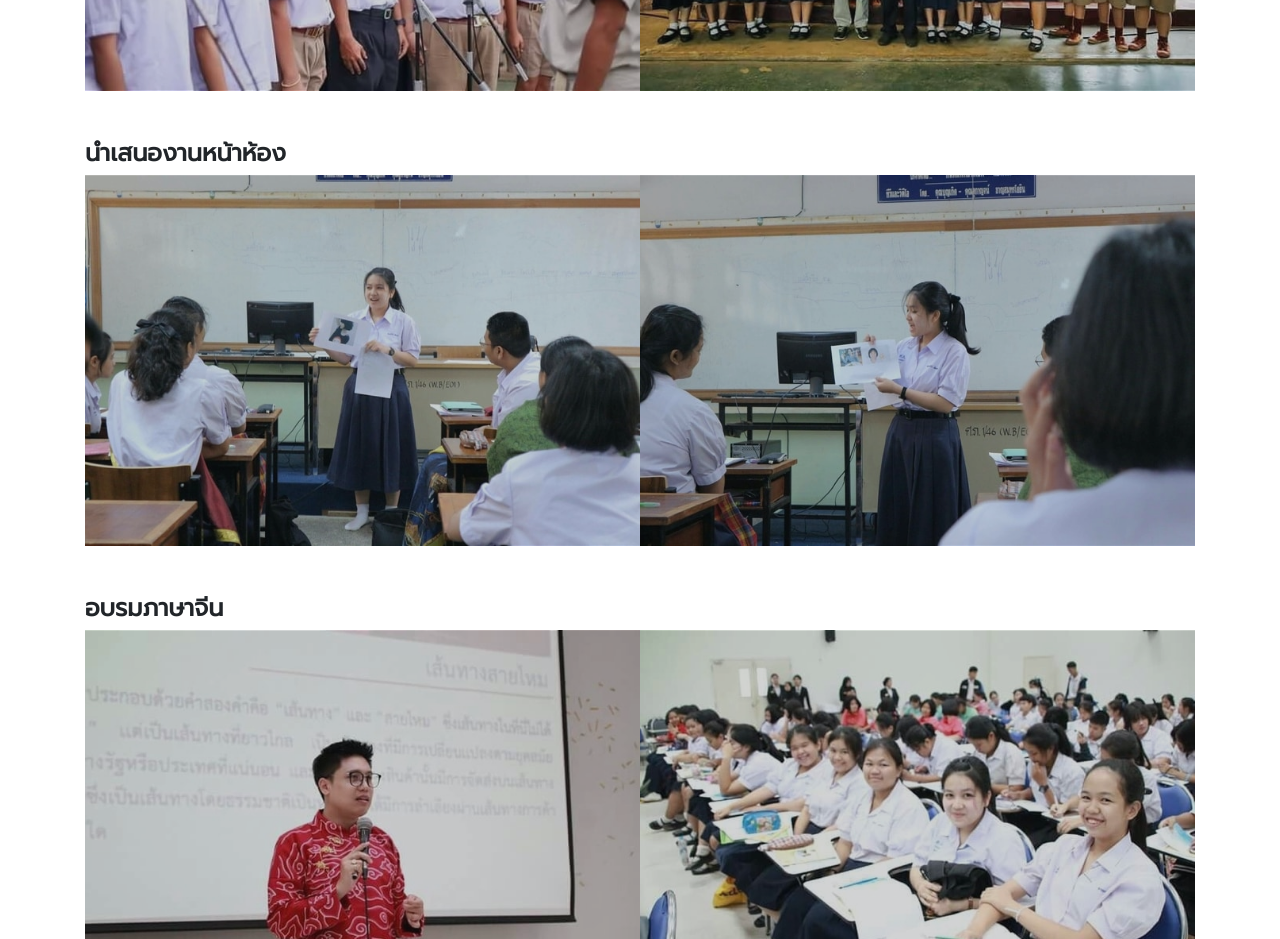
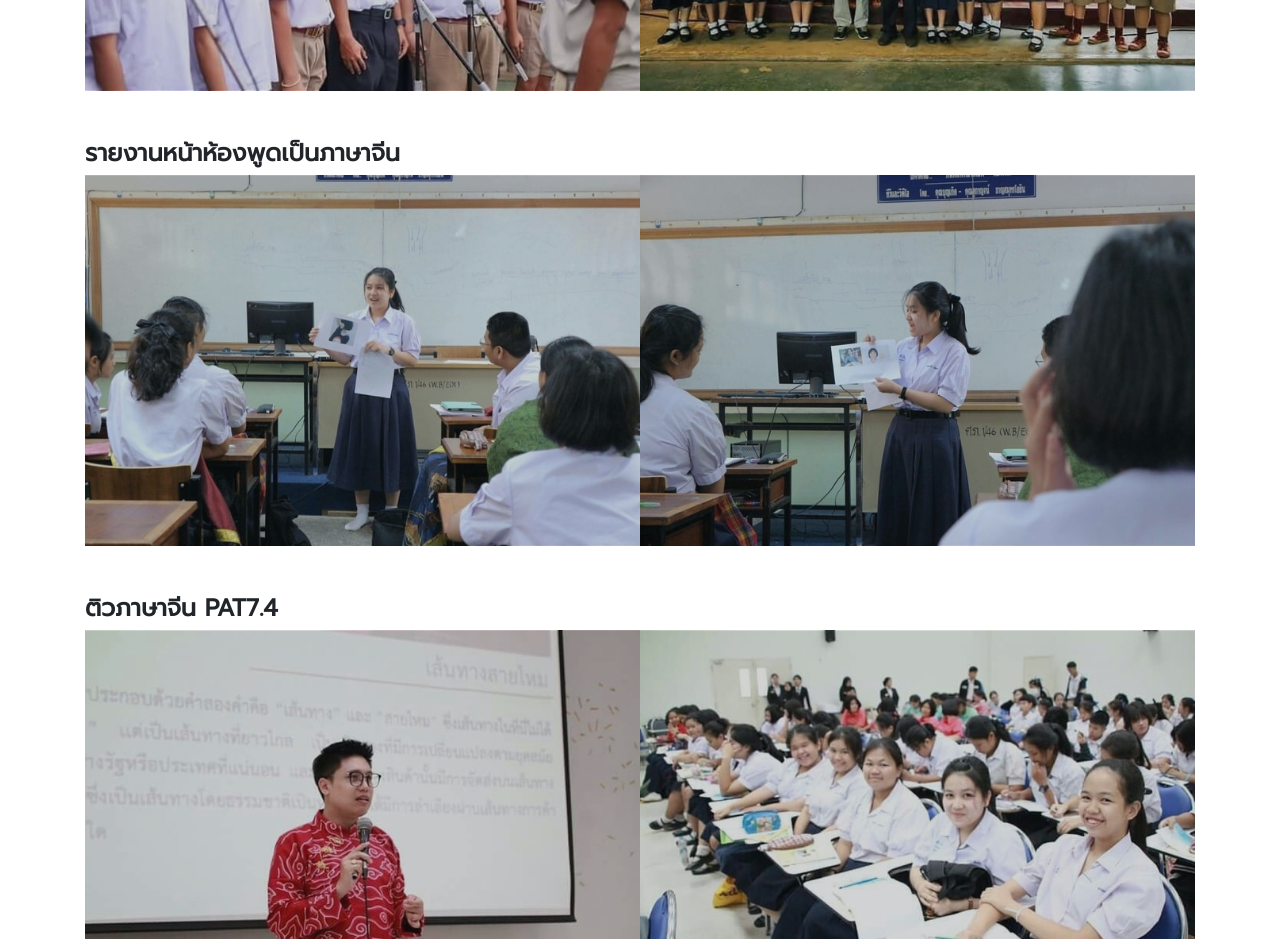
Before and after one commit to praew-pimwaree/praew-pimwaree.github.io, a plain HTML site: page index.html in a window 1280 px wide. Shown: the part 5020-5959 px from the top of the page. Drawn offline with Linux system fonts and the light colour scheme.

Commit message:
Update index.html

```diff
--- a/index.html
+++ b/index.html
@@ -223,7 +223,7 @@
         <br><br>
 
         <!-- Music -->
-        <h4>นำเสนองานหน้าห้อง</h4>
+        <h4>รายงานหน้าห้องพูดเป็นภาษาจีน</h4>
         <div class="row no-gutters">
           <div class="col-lg-6">
             <div class="portfolio-item" href="#">
@@ -241,7 +241,7 @@
         <br><br>
 
         <!-- China practice -->
-        <h4>อบรมภาษาจีน</h4>
+        <h4>ติวภาษาจีน PAT7.4</h4>
         <div class="row no-gutters">
           <div class="col-lg-6">
             <div class="portfolio-item" href="#">
```
